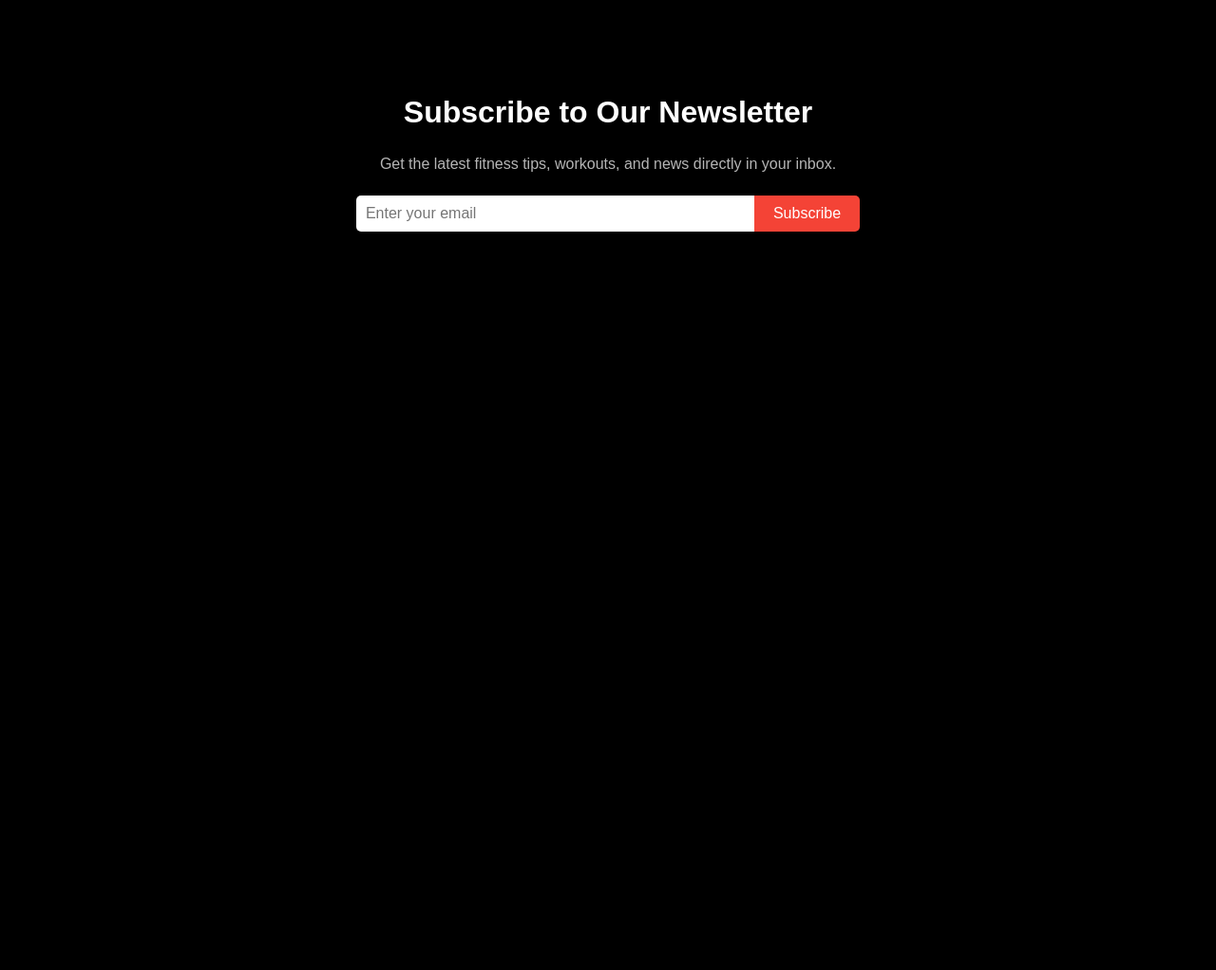
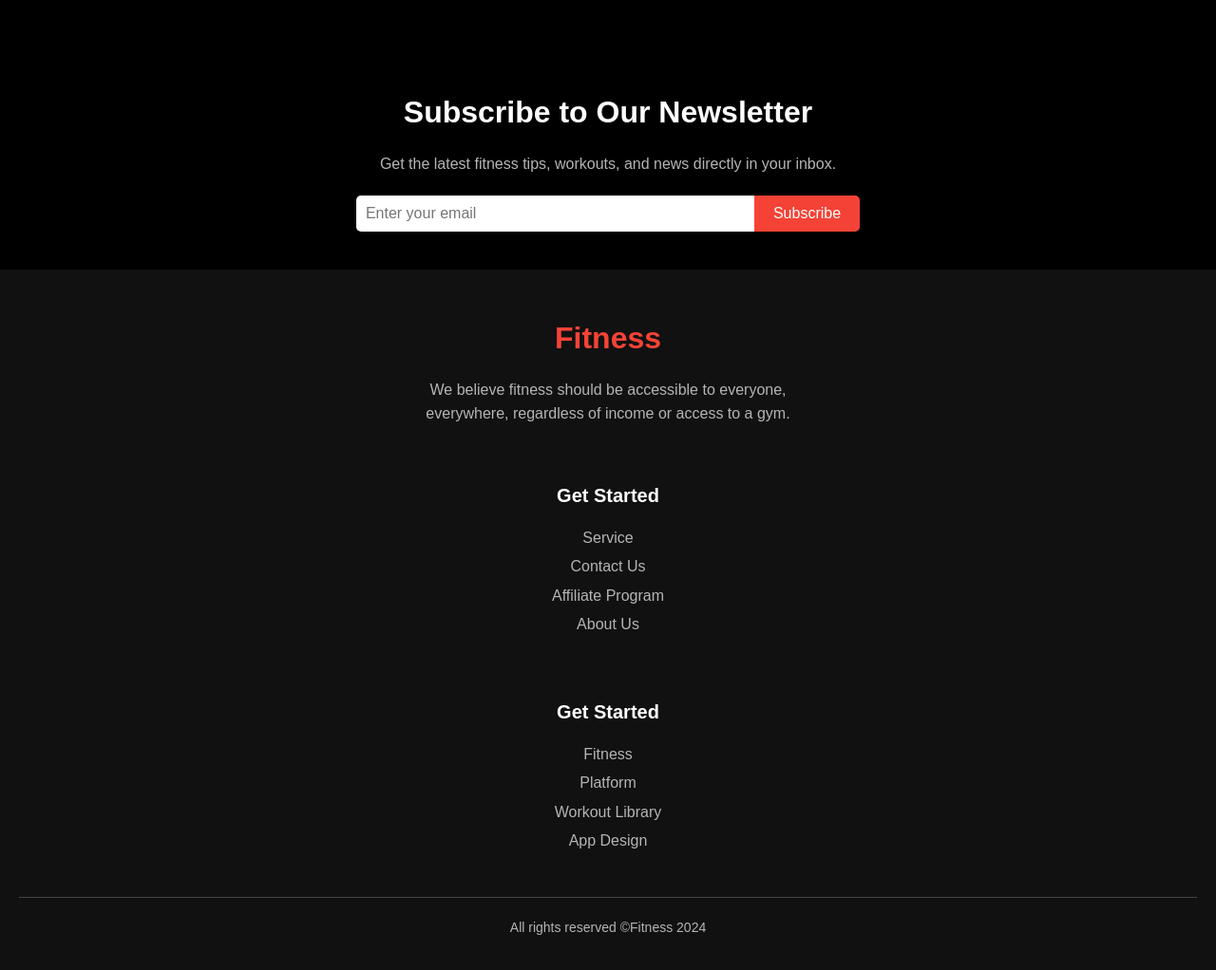
Before and after one commit to zasimmallick/B10A2-versatile-ui, a plain HTML site: page index.html in a window 1280 px wide. Shown: the part 3761-4783 px from the top of the page at 95% size. Before the commit the page ends 4045 px from the top, so only its background shows below. Drawn offline with Linux system fonts and the light colour scheme.

Commit message:
footer added

```diff
--- a/index.html
+++ b/index.html
@@ -208,13 +208,41 @@
                 </div>
             </section>
 
-
-
-
-
     </main>
 
     <footer>
+        <footer class="footer-section">
+            <div class="footer-content">
+                <div class="footer-logo">
+                    <h2>Fitness</h2>
+                    <p>We believe fitness should be accessible to everyone, everywhere, regardless of income or access to a gym.</p>
+                </div>
+                <div class="footer-links">
+                    <div class="footer-column">
+                        <h4>Get Started</h4>
+                        <ul>
+                            <li><a href="#">Service</a></li>
+                            <li><a href="#">Contact Us</a></li>
+                            <li><a href="#">Affiliate Program</a></li>
+                            <li><a href="#">About Us</a></li>
+                        </ul>
+                    </div>
+                    <div class="footer-column">
+                        <h4>Get Started</h4>
+                        <ul>
+                            <li><a href="#">Fitness</a></li>
+                            <li><a href="#">Platform</a></li>
+                            <li><a href="#">Workout Library</a></li>
+                            <li><a href="#">App Design</a></li>
+                        </ul>
+                    </div>
+                </div>
+            </div>
+            <div class="footer-bottom">
+                <hr class="footer-divider">
+                <p>All rights reserved ©Fitness 2024</p>
+            </div>
+        </footer>
 
     </footer>
 
--- a/styles/style.css
+++ b/styles/style.css
@@ -458,21 +458,80 @@ body {
     background-color: #e53935;
 }
 
+/* Footer */
+.footer-section {
+    background-color: #111;
+    color: #fff;
+    padding: 20px;
+}
 
+.footer-content {
+    display: flex;
+    flex-direction: column;
+    align-items: center;
+    text-align: center;
+}
 
+.footer-logo h2 {
+    font-size: 2rem;
+    margin-bottom: 10px;
+    color: #f44336;
+    ;
+}
 
+.footer-logo p {
+    font-size: 1rem;
+    margin-bottom: 20px;
+    max-width: 400px;
+    color: #b5b5b5;
+}
 
+.footer-links {
+    display: flex;
+    flex-direction: column;
+    align-items: center;
+}
 
+.footer-column {
+    margin: 10px 0;
+}
 
+.footer-column h4 {
+    font-size: 1.25rem;
+    margin-bottom: 10px;
+}
 
+.footer-column ul {
+    list-style: none;
+    padding: 0;
+}
 
+.footer-column ul li {
+    margin: 5px 0;
+}
 
+.footer-column ul li a {
+    color: #b5b5b5;
+    text-decoration: none;
+}
 
+.footer-bottom {
+    margin-top: 20px;
+    text-align: center;
+}
 
+.footer-divider {
+    border: 0;
+    height: 1px;
+    background: #444;
+    margin: 20px 0;
+}
 
+.footer-bottom p {
+    font-size: 0.875rem;
+    color: #b5b5b5;
 
-
-
+}
 
 
 /* Responsive Design */
```
